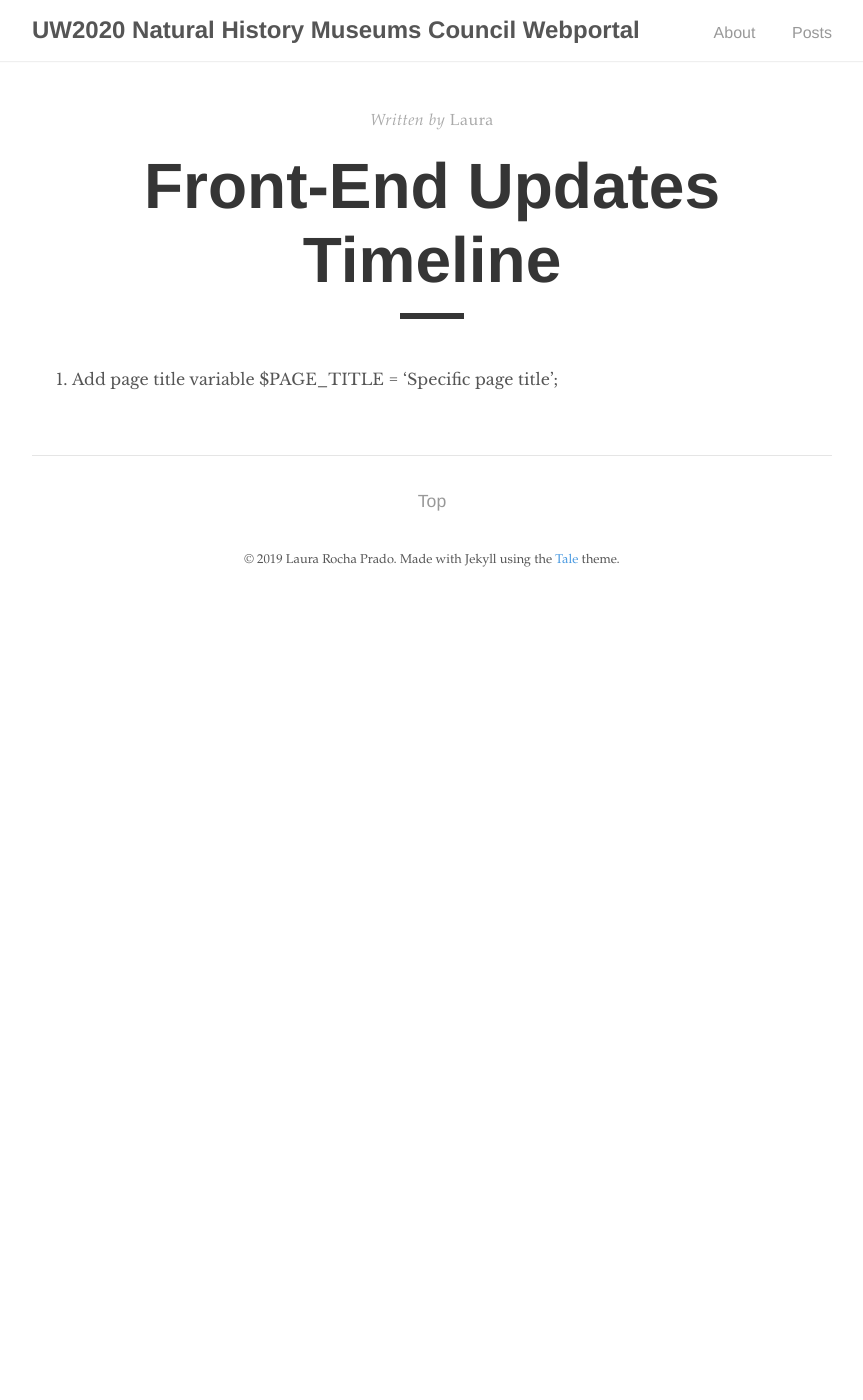
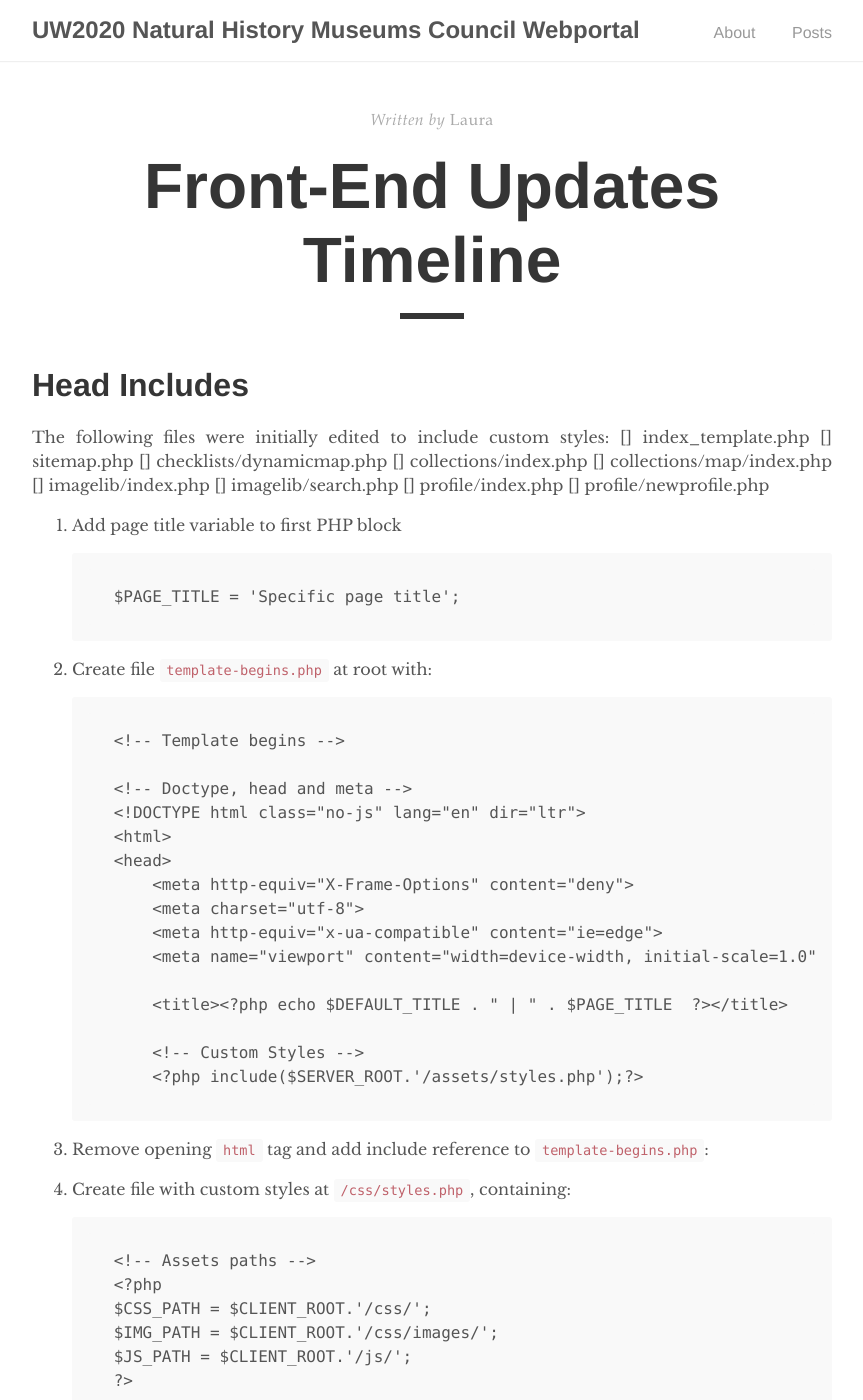
Before and after one commit to arbolitoloco/uw2020, a Jekyll site: the page built from docs/front-end-updates-timeline.md, in a window 1280 px wide and 1400 px high. Shown: the whole window, without its empty margins (208-1071 px from the left). Built offline with Jekyll 4.4.1, drawn with Linux system fonts in a browser that asks for light colours; some of the changed text lies outside the part shown.

Commit message:
Update front-end-updates-timeline.md

```diff
--- a/docs/front-end-updates-timeline.md
+++ b/docs/front-end-updates-timeline.md
@@ -5,5 +5,67 @@ author: "Laura"
 tags:
 ---
 
-1. Add page title variable
-	$PAGE_TITLE = 'Specific page title';
+# Head Includes
+
+The following files were initially edited to include custom styles:
+[] index_template.php
+[] sitemap.php
+[] checklists/dynamicmap.php
+[] collections/index.php
+[] collections/map/index.php
+[] imagelib/index.php
+[] imagelib/search.php
+[] profile/index.php
+[] profile/newprofile.php
+
+1. Add page title variable to first PHP block
+
+		$PAGE_TITLE = 'Specific page title';
+
+2. Create file `template-begins.php` at root with:
+
+		<!-- Template begins -->
+
+		<!-- Doctype, head and meta -->
+		<!DOCTYPE html class="no-js" lang="en" dir="ltr">
+		<html>
+		<head>
+			<meta http-equiv="X-Frame-Options" content="deny">
+			<meta charset="utf-8">
+			<meta http-equiv="x-ua-compatible" content="ie=edge">
+			<meta name="viewport" content="width=device-width, initial-scale=1.0">
+
+			<title><?php echo $DEFAULT_TITLE . " | " . $PAGE_TITLE  ?></title>
+
+			<!-- Custom Styles -->
+			<?php include($SERVER_ROOT.'/assets/styles.php');?>
+
+3. Remove opening `html` tag and add include reference to `template-begins.php`:
+
+4. Create file with custom styles at `/css/styles.php`, containing:
+
+		<!-- Assets paths -->
+		<?php
+		$CSS_PATH = $CLIENT_ROOT.'/css/';
+		$IMG_PATH = $CLIENT_ROOT.'/css/images/';
+		$JS_PATH = $CLIENT_ROOT.'/js/';
+		?>
+
+		<!-- Symbiota's base styles, edited to keep only functional styles -->
+		<link rel="stylesheet" type="text/css" href="<?php echo $CSS_PATH. 'base-original.css' ?>">
+		<link rel="stylesheet" type="text/css" href="<?php echo $CLIENT_ROOT. '/css/jquery-ui.css' ?>">
+
+		<!-- Custom styles -->
+		<link rel="stylesheet" type="text/css" href="<?php echo $CSS_PATH. 'base-original.css' ?>">
+
+		<!-- JavaScript -->
+		<!-- <script type="text/javascript" src="https://code.jquery.com/jquery-1.10.2.js"></script> -->
+		<script type="text/javascript" src="<?php echo $CLIENT_ROOT.'/js/jquery.js?ver=20130917' ?>"></script>
+		<script type="text/javascript" src="<?php echo $CLIENT_ROOT.'/js/jquery-ui.js?ver=20130917' ?>"></script>
+
+
+
+5. Add include reference to custom styles:
+
+		<!-- Custom Styles -->
+		<?php include($SERVER_ROOT.'/css/styles.php');?>
```
